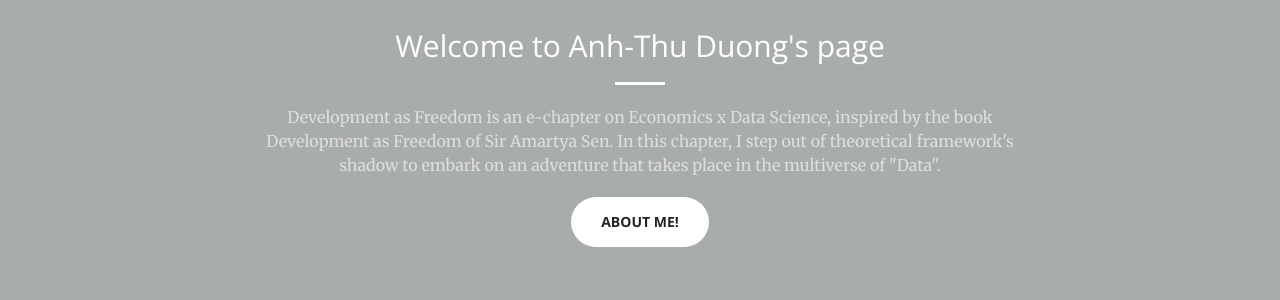
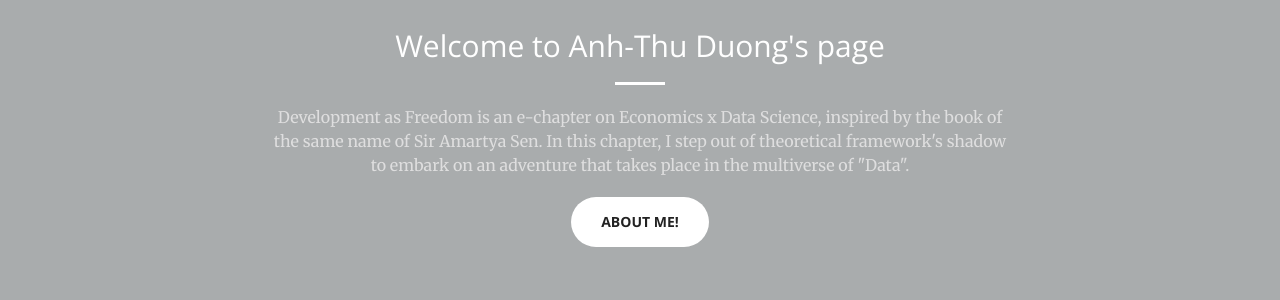
Before and after one commit to non-ceterisparibus/non-ceterisparibus.github.io, a Jekyll site: the page built from index.html, in a window 1280 px wide and 900 px high, scrolled down 818 px. Shown: the part 153-453 px from the top of the window. Built offline with Jekyll 4.4.1, drawn with Linux system fonts in a browser that asks for light colours.

Commit message:
Update intro.html

```diff
--- a/_includes/intro.html
+++ b/_includes/intro.html
@@ -4,7 +4,7 @@
             <div class="col-lg-8 col-lg-offset-2 text-center">
                 <h2 class="section-heading">Welcome to Anh-Thu Duong's page</h2>
                 <hr class="light">
-                <p class="text-faded">Development as Freedom is an e-chapter on Economics x Data Science, inspired by the book Development as Freedom of Sir Amartya Sen. In this chapter, I step out of theoretical framework's shadow to embark on an adventure that takes place in the multiverse of "Data".</p>
+                <p class="text-faded">Development as Freedom is an e-chapter on Economics x Data Science, inspired by the book of the same name of Sir Amartya Sen. In this chapter, I step out of theoretical framework's shadow to embark on an adventure that takes place in the multiverse of "Data".</p>
                 <a href="about.html" class="btn btn-default btn-xl">About me!</a>
             </div>
         </div>
```
